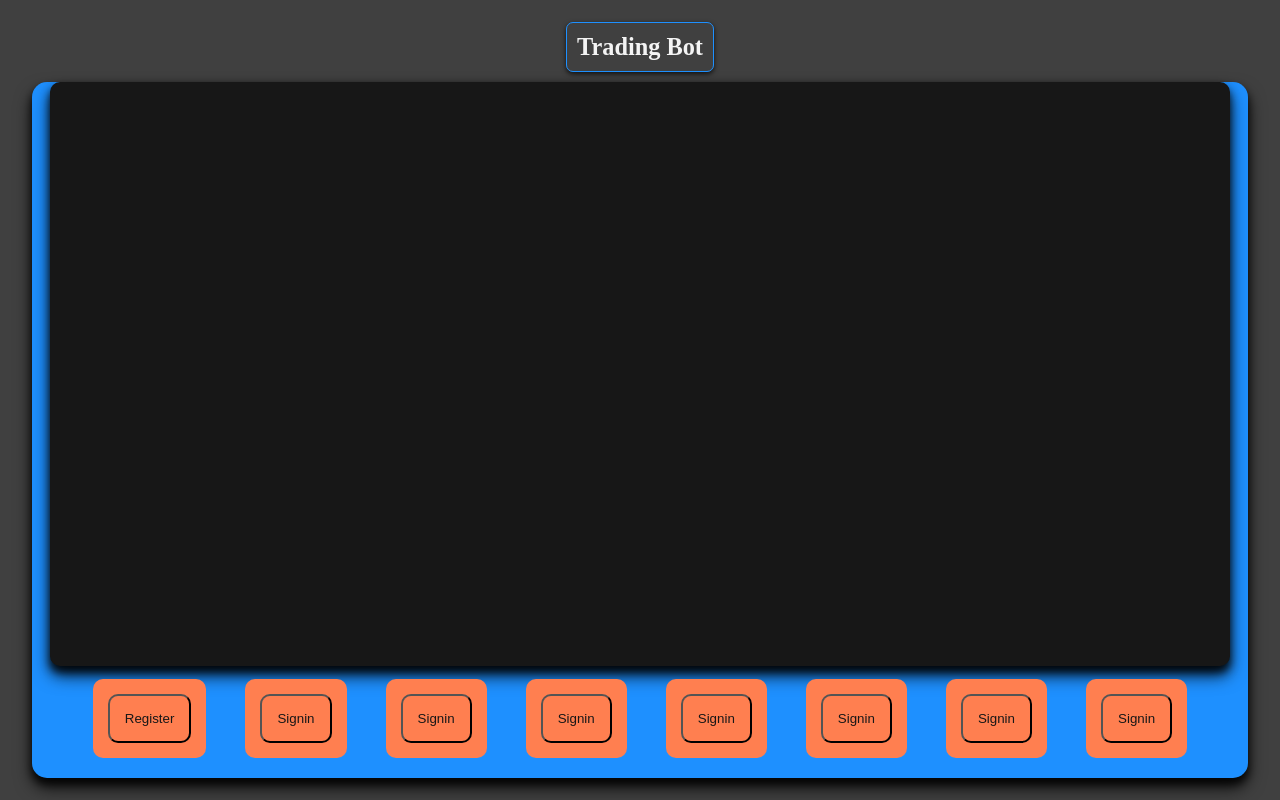
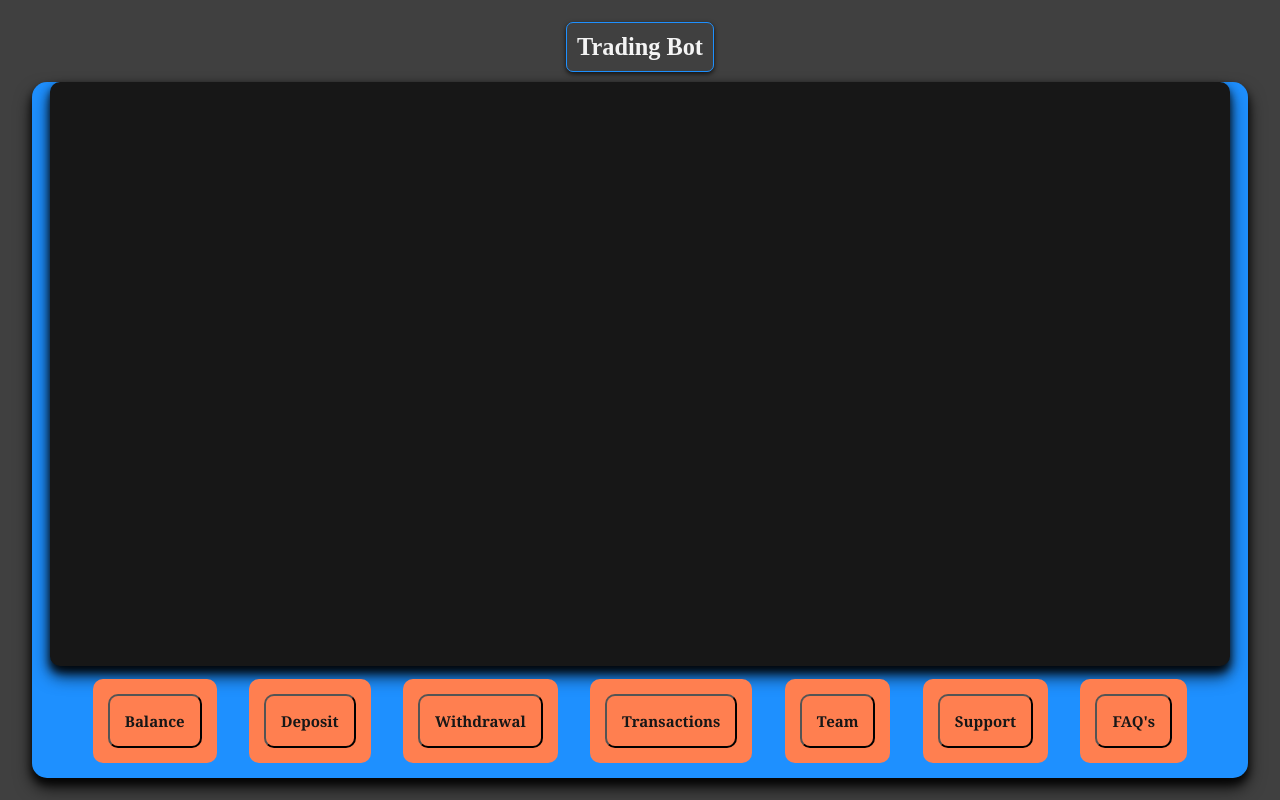
Before and after one commit to Chukwunazaekpere/telBolt, a React (Create React App) app: page / in a window 1280 px wide. Built offline with nearby package versions, Linux system fonts and the light colour scheme.

Commit message:
FE Update

```diff
--- a/src/components/Button.tsx
+++ b/src/components/Button.tsx
@@ -26,7 +26,11 @@ const Button: FC<Props> = (props) => {
                 borderRadius: '10px',
                 padding: '15px',
                 cursor: 'pointer',
-                outline: 'none'
+                outline: 'none',
+                fontWeight: "bold",
+                fontSize: '15px',
+                fontFamily: "Georgia, 'Times New Roman', Times, serif"
+
             }} onClick={() => props.onCLick()}>
                 {props.title}
             </button>
--- a/src/screens/HomeScreen.tsx
+++ b/src/screens/HomeScreen.tsx
@@ -1,16 +1,21 @@
-import { FC } from "react";
+import { FC, ReactNode } from "react";
 import "../styles/HomeScreen.css";
 import Button from '../components/Button';
 import 'animate.css';
 
 
 interface Props {
-    // showDrawer: boolean;
+    children?: ReactNode
 }
 
+interface ActionLoop {
+    action: string,
+    idx: number
+}
 
-const HomeScreen: FC<Props> = (props) => {
-    const details = ['Firstname', 'Lastname', 'Phone', 'Email']
+const HomeScreen: FC<Props> = ({ children }) => {
+    const actions = ['Balance', 'Deposit', 'Withdrawal', 'Transactions',
+                        'Team', 'Support', "FAQ's", ]
 
     const signup = () => {
 
@@ -18,38 +23,21 @@ const HomeScreen: FC<Props> = (props) => {
 
     return(
         <div className='home__container'>
-            <section className='signup__text'>
+            <section className='animate__animated animate__flash signup__text'>
                 <h3>Trading Bot</h3>
             </section>
-            <section className='animate__animated animate__swing home__content'>
+            <section className='animate__animated animate__pulse home__content'>
                 <span className='content__display'>
 
                 </span>
                 <ul className='home__btn__group'>
-                    <li>
-                        <Button color='#171717' onCLick={() => signup()} title='Register' />
-                    </li>
-                    <li>
-                        <Button color='#171717' onCLick={() => signup()} title='Signin' />
-                    </li>
-                    <li>
-                        <Button color='#171717' onCLick={() => signup()} title='Signin' />
-                    </li>
-                    <li>
-                        <Button color='#171717' onCLick={() => signup()} title='Signin' />
-                    </li>
-                    <li>
-                        <Button color='#171717' onCLick={() => signup()} title='Signin' />
-                    </li>
-                    <li>
-                        <Button color='#171717' onCLick={() => signup()} title='Signin' />
-                    </li>
-                    <li>
-                        <Button color='#171717' onCLick={() => signup()} title='Signin' />
-                    </li>
-                    <li>
-                        <Button color='#171717' onCLick={() => signup()} title='Signin' />
-                    </li>
+                        {
+                            actions.map((action, idx)  => (
+                                <li key={idx}>
+                                    <Button color='#171717' onCLick={() => signup()} title={action} />
+                                </li>
+                            ))
+                        }
                 </ul>
             </section>
         </div>
--- a/src/styles/LoginScreen.css
+++ b/src/styles/LoginScreen.css
@@ -46,7 +46,7 @@
   justify-content: center;
   align-items: center;
   width: 25%;
-  height: 30vh;
+  height: 35vh;
   border-radius: 15px;
   flex-direction: column;
   background-color: dodgerblue;
--- a/src/styles/SignupScreen.css
+++ b/src/styles/SignupScreen.css
@@ -44,7 +44,7 @@
   justify-content: center;
   align-items: center;
   width: 25%;
-  height: 40vh;
+  height: 50vh;
   border-radius: 15px;
   flex-direction: column;
   background-color: dodgerblue;
```
